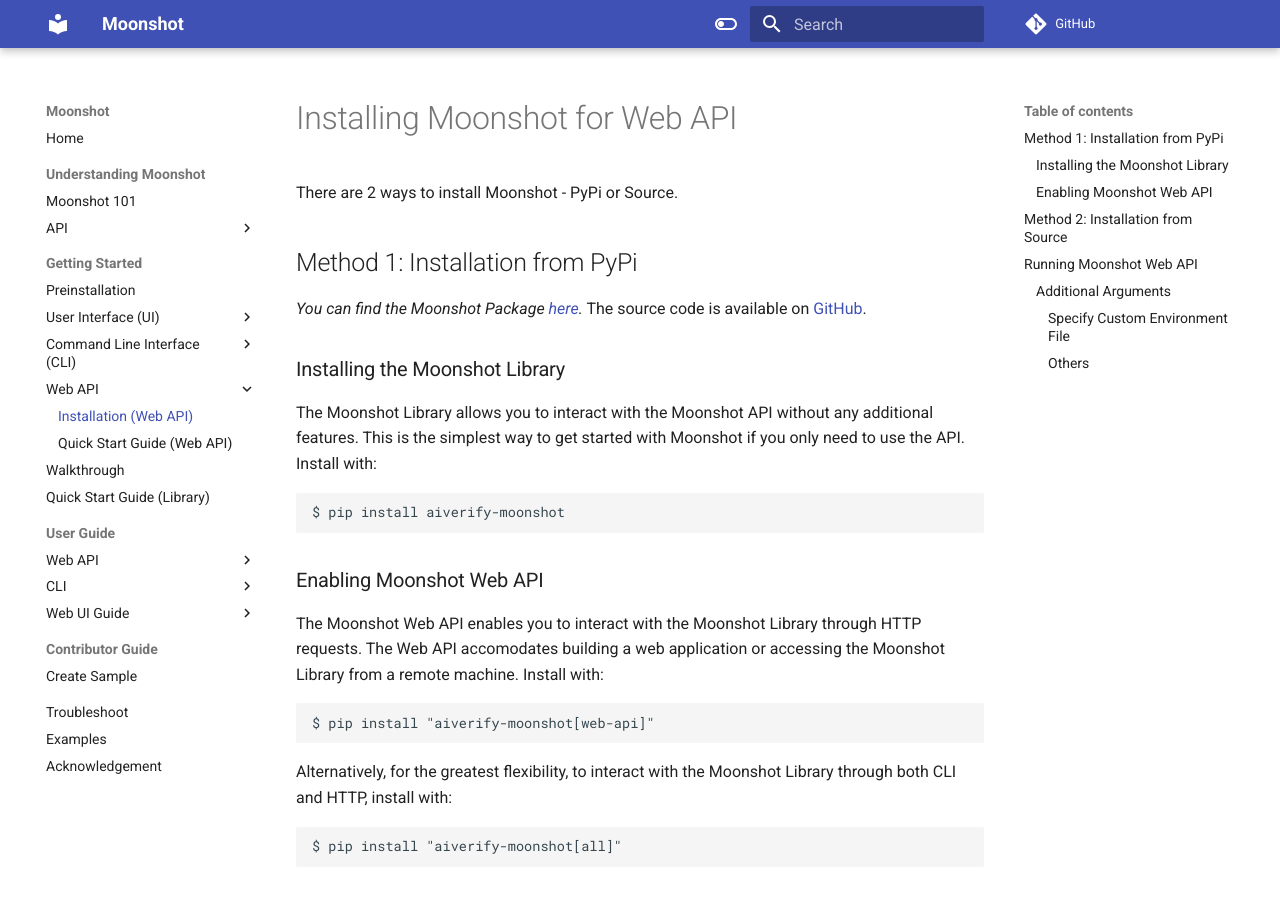
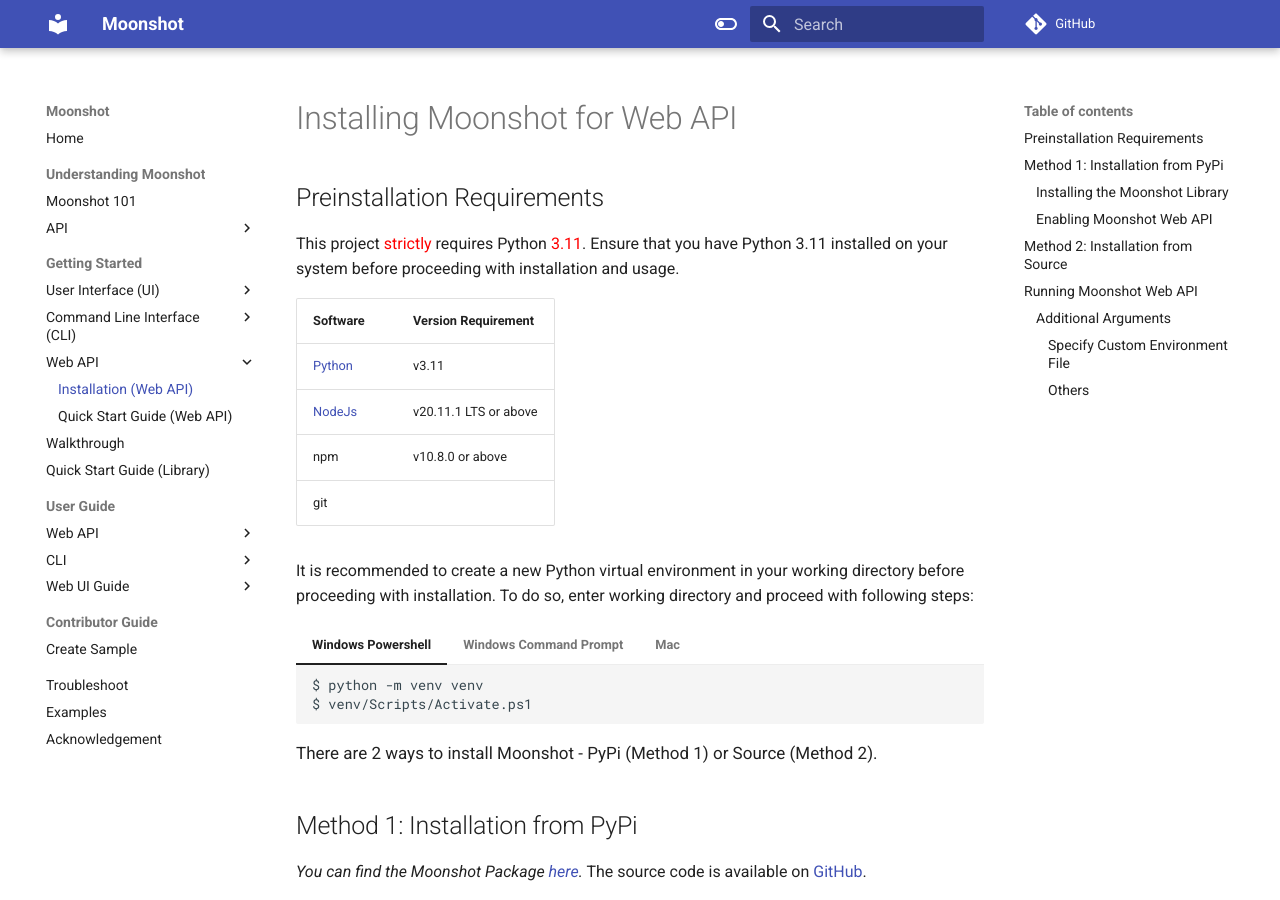
Before and after one commit to aiverify-foundation/moonshot, an MkDocs documentation site: the page built from docs/getting_started/installation_web_api.md, in a window 1280 px wide and 900 px high. Built offline with MkDocs 1.6.1 and Material for MkDocs 9.7.7, drawn with Linux system fonts in a browser that asks for light colours; comment, search, counter and statistics services are not loaded.

Commit message:
Shift preinstallation to installation guides

````diff
--- a/docs/getting_started/installation_web_api.md
+++ b/docs/getting_started/installation_web_api.md
@@ -1,6 +1,41 @@
 # Installing Moonshot for Web API
 
-There are 2 ways to install Moonshot - PyPi or Source.
+## Preinstallation Requirements
+
+This project <span style="color:red;">strictly</span> requires Python <span style="color:red;">3.11</span>. Ensure that you have Python 3.11 installed on your system before proceeding with installation and usage.
+
+ | Software                                                                           | Version Requirement |
+| ---------------------------------------------------------------------------------- | ------------------- |
+| [Python](https://www.python.org/downloads/)                                        | v3.11               |
+| [NodeJs](https://nodejs.org/en/download)                                           | v20.11.1 LTS or above               |
+| npm                                        | v10.8.0 or above               |
+| git                                        |                |
+
+It is recommended to create a new Python virtual environment in your working directory before proceeding with installation. To do so, enter working directory and proceed with following steps:
+
+=== "Windows Powershell"
+
+    ```
+    $ python -m venv venv
+    $ venv/Scripts/Activate.ps1
+    ```
+
+=== "Windows Command Prompt"
+
+    ```
+    $ python -m venv venv
+    $ venv/Scripts/activate.bat
+    ```
+
+=== "Mac"
+
+    ```
+    $ python -m venv venv
+    $ source venv/bin/activate
+    ```
+
+
+<span style="font-size: 17px">There are 2 ways to install Moonshot - PyPi (Method 1) or Source (Method 2).</span>
 
 ## Method 1: Installation from PyPi
 *You can find the Moonshot Package [here](https://pypi.org/project/projectmoonshot-imda/).* The source code is available on [GitHub](https://github.com/moonshot-admin/moonshot).
--- a/mkdocs.yml
+++ b/mkdocs.yml
@@ -71,7 +71,6 @@
       - Runner API: understanding_moonshot/api_runner.md
       - Session API: understanding_moonshot/api_session.md
   - Getting Started:
-    - Preinstallation: getting_started/preinstallation.md
     - User Interface (UI):
       - Installation (UI): getting_started/installation_ui.md
       - Quick Start Guide (UI): getting_started/quick_start_ui.md
````
Also changed, not shown: docs/getting_started/installation_cli.md (+36 -1 lines), docs/getting_started/installation_ui.md (+36 -1 lines).
